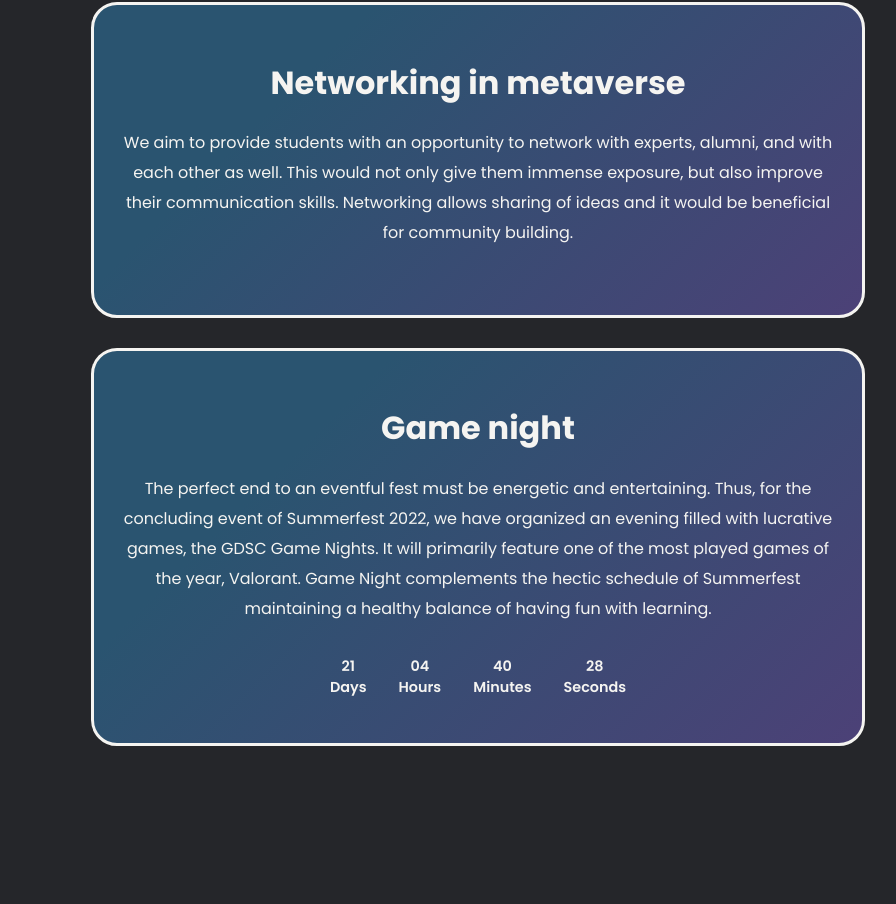
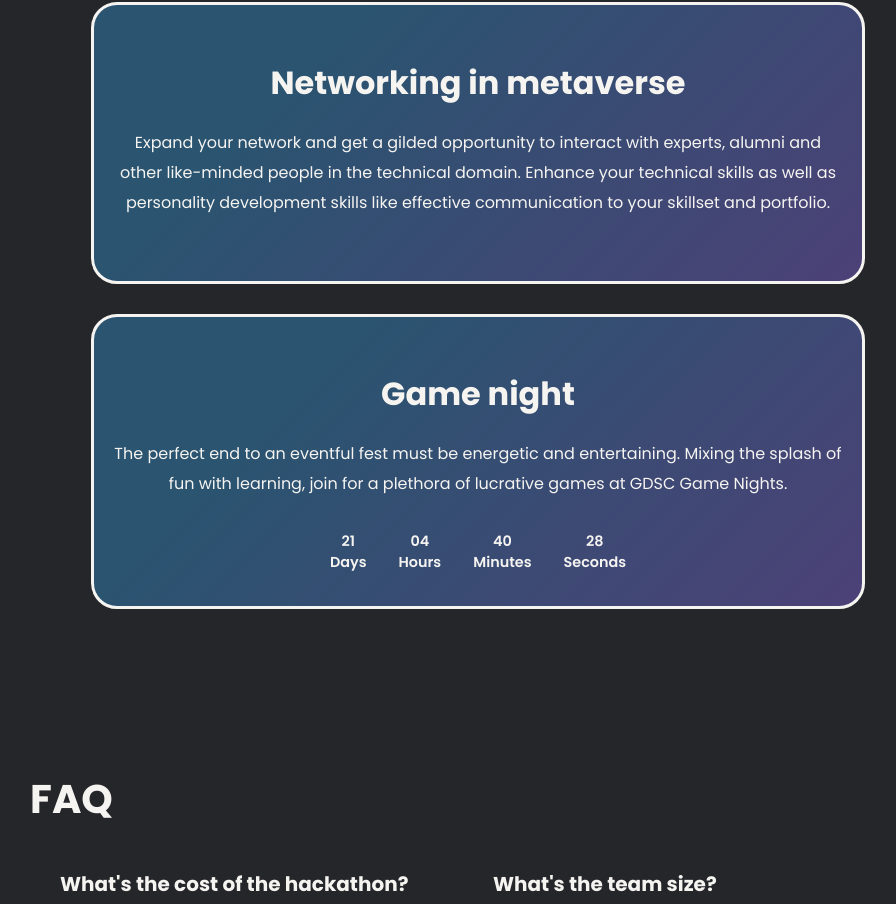
Before and after one commit to GDGCVITBHOPAL/summerfest, a React (Create React App) app: page / in a window 1280 px wide. Shown: the part 3700-4604 px from the top of the page, without its empty margins (162-1058 px from the left). Built offline with nearby package versions, Linux system fonts and the light colour scheme.

Commit message:
Networking, game night content changes

```diff
--- a/src/components/eventsDataArr.js
+++ b/src/components/eventsDataArr.js
@@ -1,20 +1,19 @@
 const eventsDataArr = [
   {
     title: "Networking in metaverse",
-    desc: "We aim to provide students with an opportunity to network with experts, alumni, and with each other as well. This would not only give them immense exposure, but also improve their communication skills. Networking allows sharing of ideas and it would be beneficial for community building.",
-    /* time: "2022-05-29T00:00:00+05:30", */
+    desc: "Expand your network and get a gilded opportunity to interact with experts, alumni and other like-minded people in the technical domain. Enhance your technical skills as well as personality development skills like effective communication to your skillset and portfolio.",
   },
-/*   {
+  /*   {
     title: "Merch design",
     desc: "Lorem ipsum dolor sit amet, consectetur adipiscing elit, sed do eiusmod tempor incididunt ut labore et dolore magna aliqua. Ut enim ad minim veniam, quis nostrud exercitation ullamco laboris nisi ut aliquip ex ea commodo consequat.",
     time: "2022-05-20T00:00:00+05:30",
   }, */
   {
     title: "Game night",
-    desc: "The perfect end to an eventful fest must be energetic and entertaining. Thus, for the concluding event of Summerfest 2022, we have organized an evening filled with lucrative games, the GDSC Game Nights. It will primarily feature one of the most played games of the year, Valorant. Game Night complements the hectic schedule of Summerfest maintaining a healthy balance of having fun with learning.",
+    desc: "The perfect end to an eventful fest must be energetic and entertaining. Mixing the splash of fun with learning, join for a plethora of lucrative games at GDSC Game Nights.",
     time: "2022-05-22T00:00:00+05:30",
   },
-/*   {
+  /*   {
     title: "UI/UX competition",
     desc: "Lorem ipsum dolor sit amet, consectetur adipiscing elit, sed do eiusmod tempor incididunt ut labore et dolore magna aliqua. Ut enim ad minim veniam, quis nostrud exercitation ullamco laboris nisi ut aliquip ex ea commodo consequat.",
     time: "2022-05-20T00:00:00+05:30",
```
